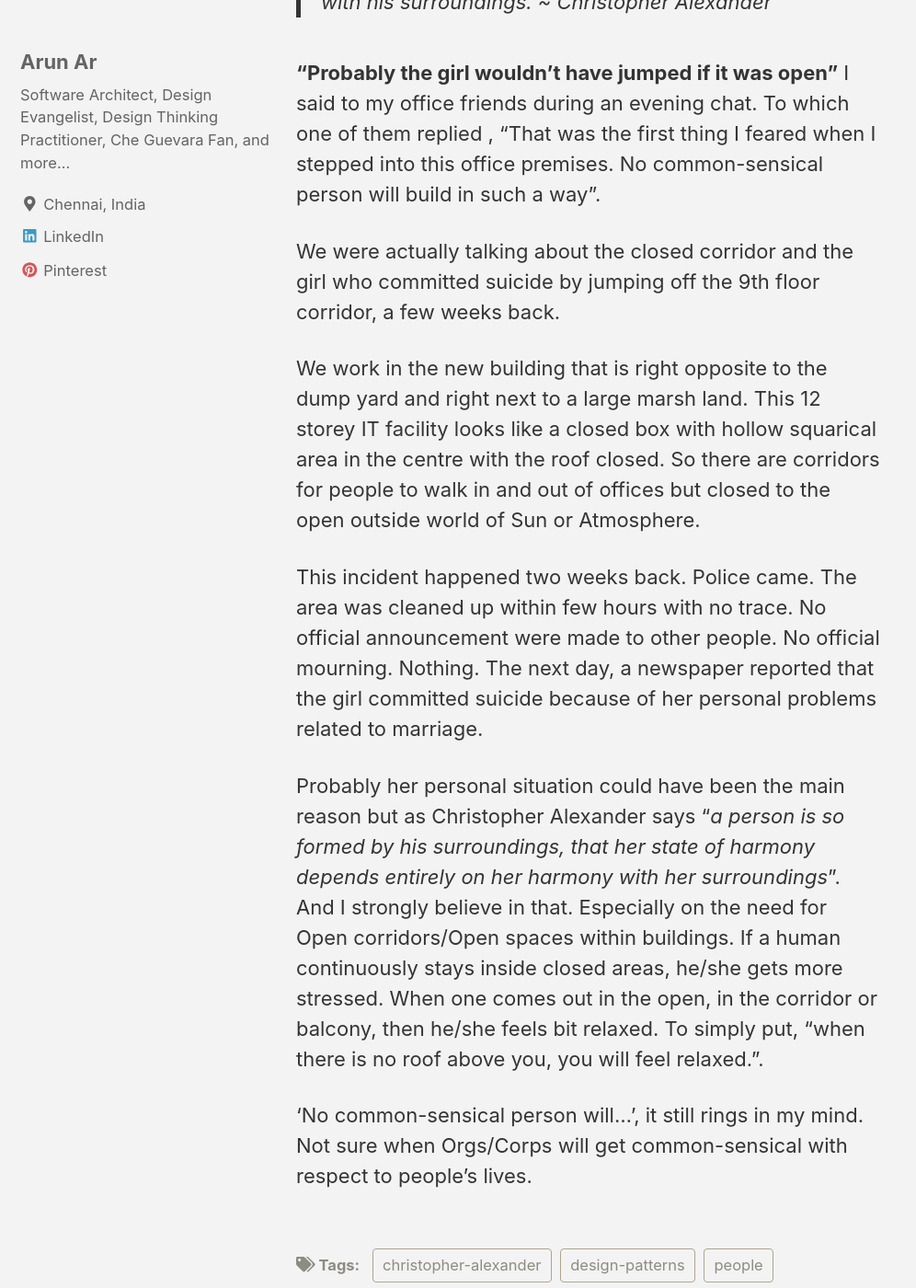
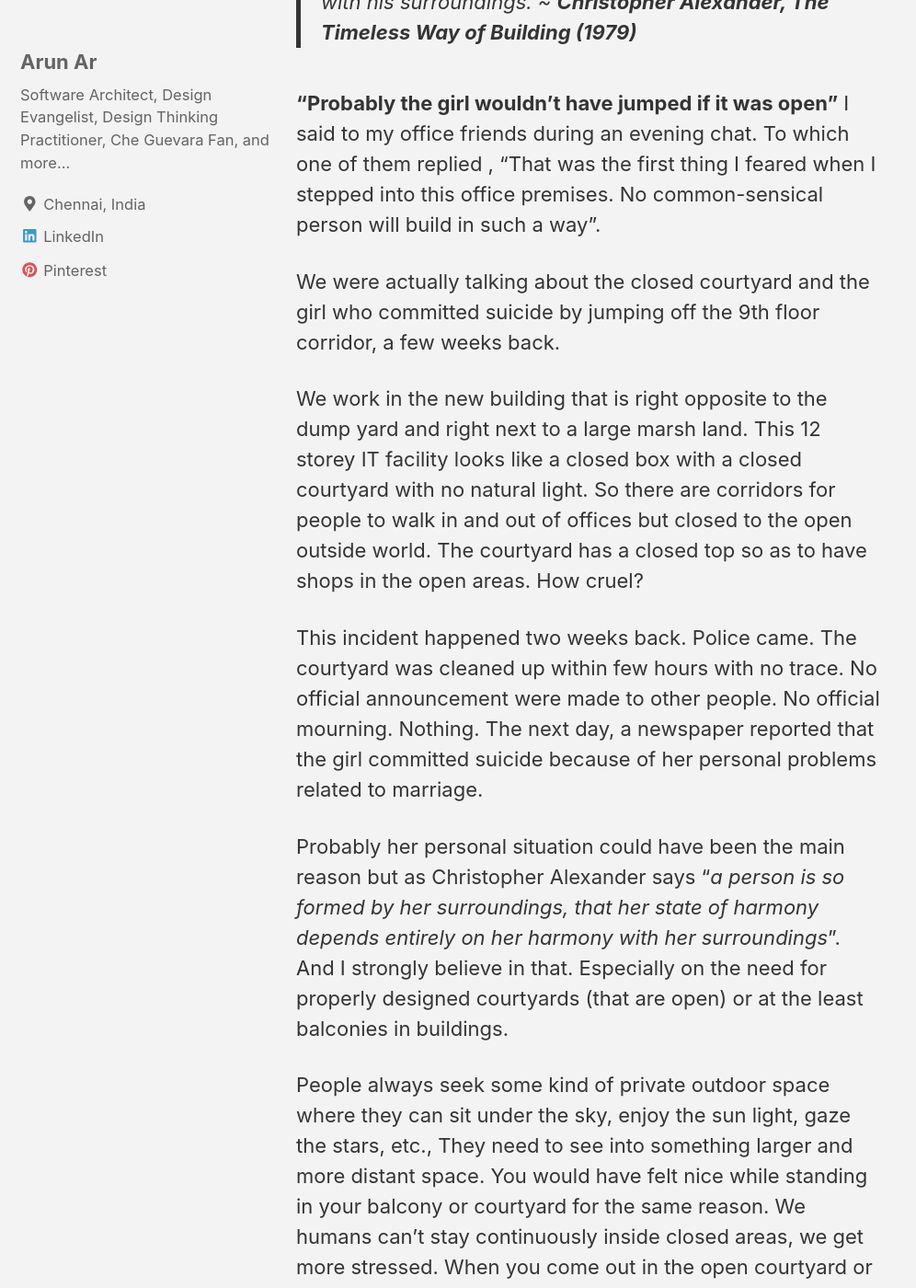
Before and after one commit to arun-ar/arun-ar.github.io, a Jekyll site: the page built from _posts/2018-07-19-first-post.markdown, in a window 1280 px wide and 1400 px high, scrolled down 690 px. Shown: the whole window at 92% size, without its empty margins (0-996 px from the left). Built offline with Jekyll 4.4.1, drawn with Linux system fonts in a browser that asks for light colours; nearby versions of some CDN libraries; some of the changed text lies outside the part shown.

Commit message:
made courtyard changes in first article

```diff
--- a/_posts/2018-07-19-first-post.markdown
+++ b/_posts/2018-07-19-first-post.markdown
@@ -1,10 +1,10 @@
 ---
 layout: single
-title:  "When Corridors are closed..."
+title:  "When Courtyards are closed..."
 excerpt: "*Probably the girl wouldn't have jumped if it was open*"
 header:
-  overlay_image: /assets/images/brandon-holmes-199535-unsplash.jpg
-  caption: "Photo by Brandon Holmes on [**Unsplash**](https://unsplash.com)"
+  overlay_image: /assets/images/joakim-honkasalo-400697-unsplash.jpg
+  caption: "Photo by [Joakim Honkasalo](https://unsplash.com/@jhonkasalo) on [**Unsplash**](https://unsplash.com)"
 date:   2018-07-19 22:34:07 +0530
 tags: people design-patterns  christopher-alexander
 ---
@@ -12,19 +12,21 @@ tags: people design-patterns  christopher-alexander
 
 
 >There is a myth, sometimes widespread, that a person need only do inner work...that a man is entirely responsible for his own problems; and that to cure himself, he need only change himself....The fact is, a person is so formed by his surroundings, that his state of harmony depends entirely on his harmony with his surroundings.
-> ~ Christopher Alexander
+> ~ **Christopher Alexander, The Timeless Way of Building \(1979\)**
 
 **"Probably the girl wouldn't have jumped if it was open"** I said to my office friends during an evening chat. To which one of them replied , "That was the first thing I feared when I stepped into this office premises. No common-sensical person will build in such a way".
 
-We were actually talking about the closed corridor and the girl who committed suicide by jumping off the 9th floor corridor, a few weeks back.
+We were actually talking about the closed courtyard and the girl who committed suicide by jumping off the 9th floor corridor, a few weeks back.
 
-We work in the new building that is right opposite to the dump yard and right next to a large marsh land. This 12 storey IT facility looks like a closed box with hollow squarical area in the centre with the roof closed. So there are corridors for people to walk in and out of offices but closed to the open outside world of Sun or Atmosphere.
+We work in the new building that is right opposite to the dump yard and right next to a large marsh land. This 12 storey IT facility looks like a closed box with a closed courtyard with no natural light. So there are corridors for people to walk in and out of offices but closed to the open outside world. The courtyard has a closed top so as to have shops in the open areas. How cruel?
 
-This incident happened two weeks back. Police came. The area was cleaned up within few hours with no trace. No official announcement were made to other people. No official mourning. Nothing. The next day, a newspaper reported that the girl committed suicide because of her personal problems related to marriage.
+This incident happened two weeks back. Police came. The courtyard was cleaned up within few hours with no trace. No official announcement were made to other people. No official mourning. Nothing. The next day, a newspaper reported that the girl committed suicide because of her personal problems related to marriage.
 
-Probably her personal situation could have been the main reason but as Christopher Alexander says "*a person is so formed by his surroundings, that her state of harmony depends entirely on her harmony with her surroundings*". And I strongly believe in that. Especially on the need for Open corridors/Open spaces within buildings. If a human continuously stays inside closed areas, he/she gets more stressed. When one comes out in the open, in the corridor or balcony, then he/she feels bit relaxed. To simply put, "when there is no roof above you, you will feel relaxed.".
+Probably her personal situation could have been the main reason but as Christopher Alexander says "*a person is so formed by her surroundings, that her state of harmony depends entirely on her harmony with her surroundings*". And I strongly believe in that. Especially on the need for properly designed courtyards (that are open) or at the least balconies in buildings.
 
-'No common-sensical person will...', it still rings in my mind. Not sure when Orgs/Corps will get common-sensical with respect to people's lives.
+People always seek some kind of private outdoor space where they can sit under the sky, enjoy the sun light, gaze the stars, etc., They need to see into something larger and more distant space. You would have felt nice while standing in your balcony or courtyard for the same reason. We humans can't stay continuously inside closed areas, we get more stressed. When you come out in the open courtyard or balcony, then you feel bit relaxed looking at the distant sky and natural light.
+
+At least they could have gone for a transparent roof. 'No common-sensical person will...', it still rings in my mind. Not sure when Orgs/Corps will get common-sensical with respect to people's lives.
 
 
 
```
Also changed, not shown: 1 other file.
